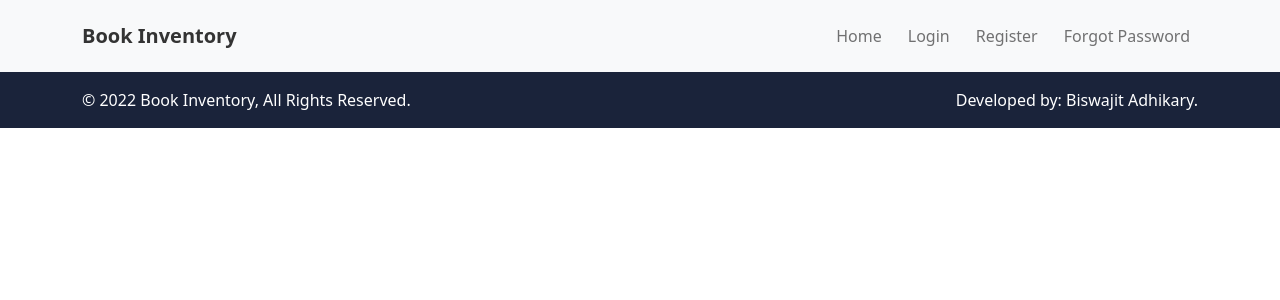
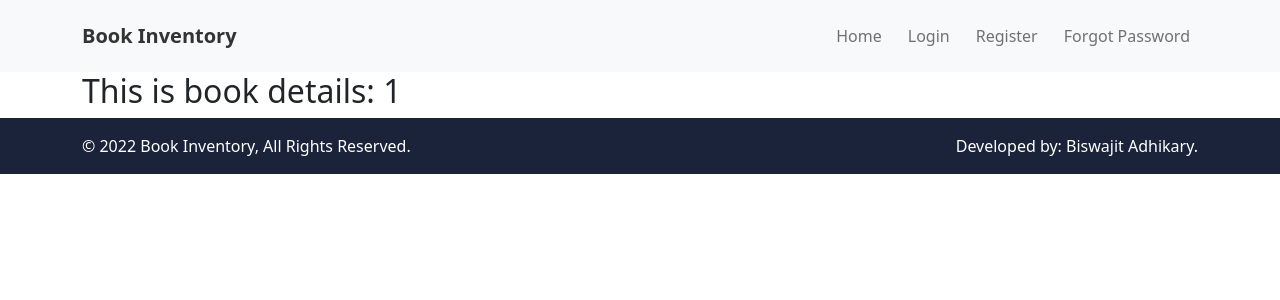
Before and after one commit to biswajit-adhikary/Book-Inventory-Client, a React (Create React App) app: page /book/1 in a window 1280 px wide. Shown: the top 300 px of the page. Built offline with nearby package versions, Linux system fonts and the light colour scheme.

Commit message:
Single book page added

```diff
--- a/src/App.js
+++ b/src/App.js
@@ -7,6 +7,7 @@ import Login from './Pages/LoginSystem/Login/Login';
 import Register from './Pages/LoginSystem/Register/Register';
 import ForgotPassword from './Pages/LoginSystem/ForgotPassword/ForgotPassword';
 import Footer from './Pages/Shared/Footer/Footer';
+import BookDetails from './Pages/BookDetails/BookDetails';
 
 function App() {
   return (
@@ -14,6 +15,9 @@ function App() {
       <Header />
       <Routes>
         <Route path="/" element={<Home />} />
+        <Route path='/book/:bookId' element={
+          <BookDetails />
+        }></Route>
         <Route path="/login" element={<Login />} />
         <Route path="/register" element={<Register />} />
         <Route path="/forgot-password" element={<ForgotPassword />} />
--- /dev/null
+++ b/src/Pages/BookDetails/BookDetails.js
@@ -0,0 +1,16 @@
+import React from 'react';
+import { Container } from 'react-bootstrap';
+import { useParams } from 'react-router-dom';
+
+const BookDetails = () => {
+    const { bookId } = useParams();
+    return (
+        <div className='book-details-area'>
+            <Container>
+                <h2>This is book details: {bookId}</h2>
+            </Container>
+        </div>
+    );
+};
+
+export default BookDetails;
--- a/src/Pages/Home/Book/Book.js
+++ b/src/Pages/Home/Book/Book.js
@@ -1,9 +1,14 @@
 import React from 'react';
 import { Col } from 'react-bootstrap';
+import { useNavigate } from 'react-router-dom';
 import './Book.css';
 
 const Book = ({ book }) => {
     const { _id, name, image, description, price, quantity, supplier } = book;
+    const navigate = useNavigate();
+    const navigateToBookDetail = id => {
+        navigate(`/book/${id}`);
+    }
     return (
         <Col lg={4}>
             <div className='single-book'>
@@ -18,7 +23,7 @@ const Book = ({ book }) => {
                         <p>Price: ${price}</p>
                         <p>Quantity: {quantity}</p>
                     </div>
-                    <button className='btn theme-btn'>Stock Update</button>
+                    <button onClick={() => navigateToBookDetail(_id)} className='btn theme-btn'>Stock Update</button>
                 </div>
             </div>
         </Col>
```
Also changed, not shown: src/Pages/BookDetails/BookDetails.css (added).
